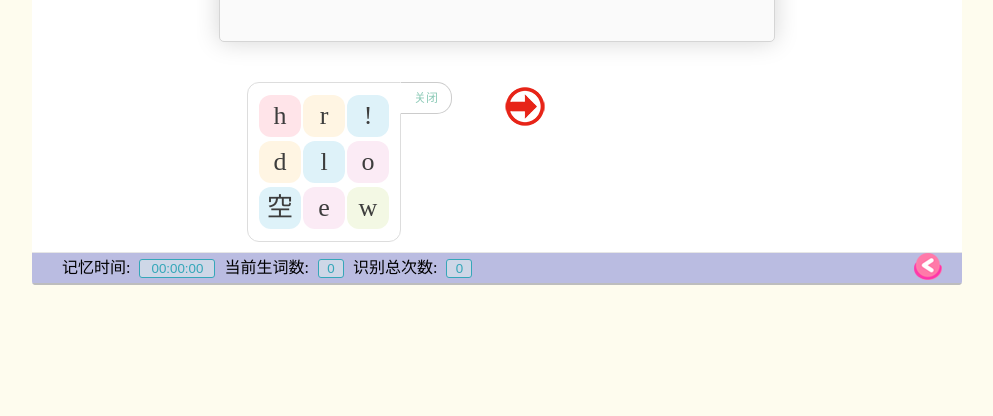
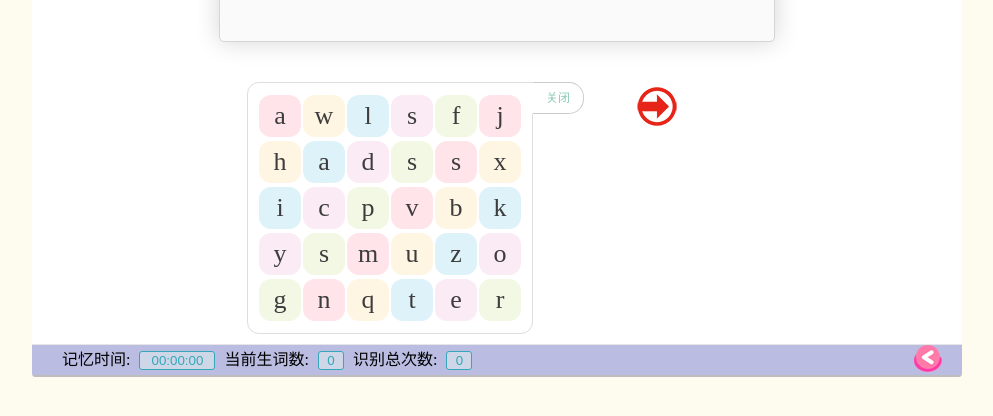
Before and after one commit to dwwangzz/front-study, a plain HTML site: page html+css/other/舒尔特方格/舒尔特方格.html in a window 1280 px wide. Shown: the part 280-696 px from the top of the page, without its empty margins (143-1136 px from the left). Drawn offline with nearby package versions, Linux system fonts and the light colour scheme.

Commit message:
舒尔特方格

```diff
--- a/html+css/other/舒尔特方格/舒尔特方格.html
+++ b/html+css/other/舒尔特方格/舒尔特方格.html
@@ -206,8 +206,8 @@
         app._data.rows = tableArr;
     }
 
-    // initTable('abcdefghijklmnopqrstuvwxyz');
-    initTable('Hello World!');
+    initTable('abcdefghijklmnopqrstuvwxyz');
+    // initTable('Hello World!');
 
 </script>
 </html>
```
